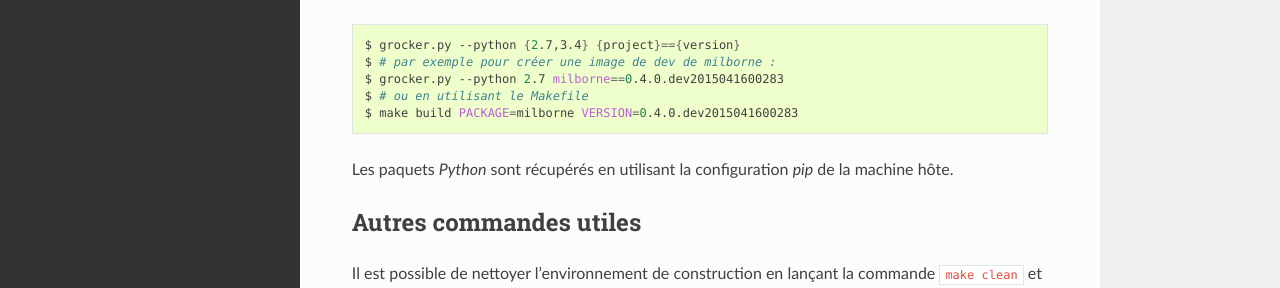
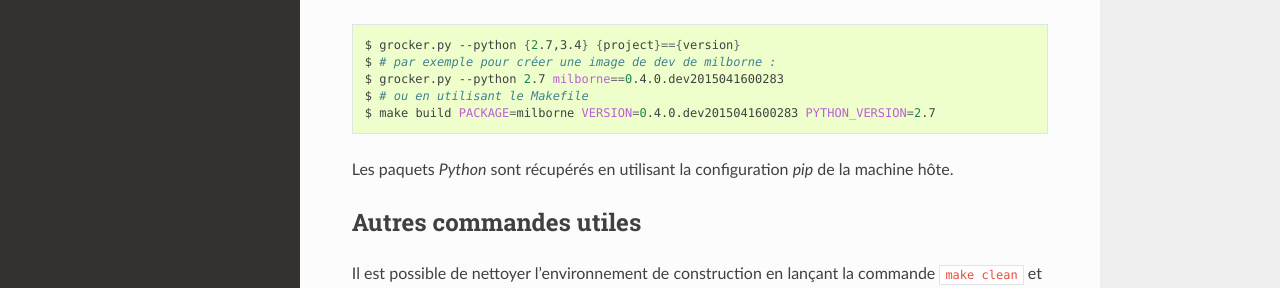
Before and after one commit to Polyconseil/grocker, a Sphinx documentation site: the page built from docs/usage/build.rst, in a window 1280 px wide and 975 px high. Shown: the part 474-762 px from the top of the window. Built offline with Sphinx 7.4.7 and the Read the Docs theme 2.0.0, drawn with Linux system fonts in a browser that asks for light colours.

Commit message:
Show how to specify python version on make build

```diff
--- a/docs/usage/build.rst
+++ b/docs/usage/build.rst
@@ -22,7 +22,7 @@ La création d'une image se fait via la commande ``grocker.py``
     $ # par exemple pour créer une image de dev de milborne :
     $ grocker.py --python 2.7 milborne==0.4.0.dev2015041600283
     $ # ou en utilisant le Makefile
-    $ make build PACKAGE=milborne VERSION=0.4.0.dev2015041600283
+    $ make build PACKAGE=milborne VERSION=0.4.0.dev2015041600283 PYTHON_VERSION=2.7
 
 Les paquets *Python* sont récupérés en utilisant la configuration *pip* de la machine hôte.
 
```
